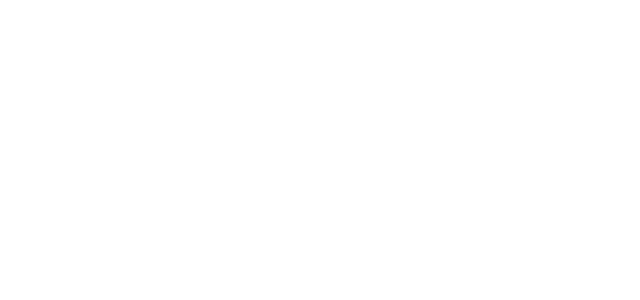
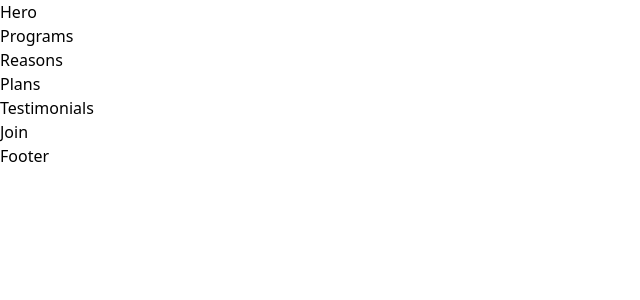
Before and after one commit to masahiro8218/next-soccer_school, a Next.js app: page / in a window 1280 px wide. Shown: the top 300 px of the page, without its empty margins (0-640 px from the left). Built offline with nearby package versions, Linux system fonts and the light colour scheme; a web font is replaced by a local one.

Commit message:
Page.js 完成

```diff
--- a/app/page.js
+++ b/app/page.js
@@ -1,8 +1,21 @@
-import Image from "next/image";
+import Hero from "@/components/Hero";
+import Programs from "@/components/Programs";
+import Reasons from "@/components/Reasons";
+import Plans from "@/components/Plans";
+import Testimonials from "@/components/Testimonials";
+import Join from "@/components/Join";
+import Footer from "@/components/Footer";
 
 export default function Home() {
   return (
     <div>
+      <Hero />
+      <Programs />
+      <Reasons />
+      <Plans />
+      <Testimonials />
+      <Join />
+      <Footer />
     </div>
   );
 }
--- /dev/null
+++ b/components/Footer.js
@@ -0,0 +1,9 @@
+import React from 'react'
+
+function Footer() {
+  return (
+    <div>Footer</div>
+  )
+}
+
+export default Footer
--- /dev/null
+++ b/components/Hero.js
@@ -0,0 +1,7 @@
+import React from 'react';
+
+const Hero = () => {
+  return <div>Hero</div>;
+};
+
+export default Hero;
--- /dev/null
+++ b/components/Join.js
@@ -0,0 +1,9 @@
+import React from 'react'
+
+function Join() {
+  return (
+    <div>Join</div>
+  )
+}
+
+export default Join
--- /dev/null
+++ b/components/Plans.js
@@ -0,0 +1,7 @@
+import React from 'react';
+
+const Plans = () => {
+  return <div>Plans</div>;
+};
+
+export default Plans;
--- /dev/null
+++ b/components/Programs.js
@@ -0,0 +1,7 @@
+import React from 'react';
+
+const Programs = () => {
+  return <div>Programs</div>;
+};
+
+export default Programs;
--- /dev/null
+++ b/components/Reasons.js
@@ -0,0 +1,7 @@
+import React from 'react';
+
+const Reasons = () => {
+  return <div>Reasons</div>;
+};
+
+export default Reasons;
--- /dev/null
+++ b/components/Testimonials.js
@@ -0,0 +1,9 @@
+import React from 'react'
+
+function Testimonials() {
+  return (
+    <div>Testimonials</div>
+  )
+}
+
+export default Testimonials
--- a/tailwind.config.js
+++ b/tailwind.config.js
@@ -6,7 +6,15 @@
     './app/**/*.{js,ts,jsx,tsx,mdx}',
   ],
   theme: {
-    extend: {},
+    extend: {
+      colors: {
+        lightGray: '#d3d3d3',
+        gray: '#778899',
+        darkGray: '#464d53',
+        darkDarkGray: '#363d42',
+        pink: '#fa8072',
+      },
+    },
   },
   plugins: [],
 };
```
